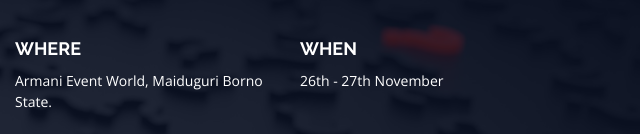
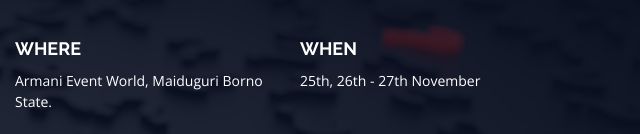
Before and after one commit to 7lucckyy/bobafest, a plain HTML site: page index.html in a window 1280 px wide. Shown: the part 822-956 px from the top of the page, 640-1280 px from the left. Drawn offline with nearby package versions, Linux system fonts and the light colour scheme.

Commit message:
fixed date

```diff
--- a/index.html
+++ b/index.html
@@ -98,7 +98,7 @@
           </div>
           <div class="col-lg-3">
             <h3>When</h3>
-            <p>26th - 27th November</p>
+            <p>25th, 26th - 27th November</p>
           </div>
         </div>
       </div>
```
